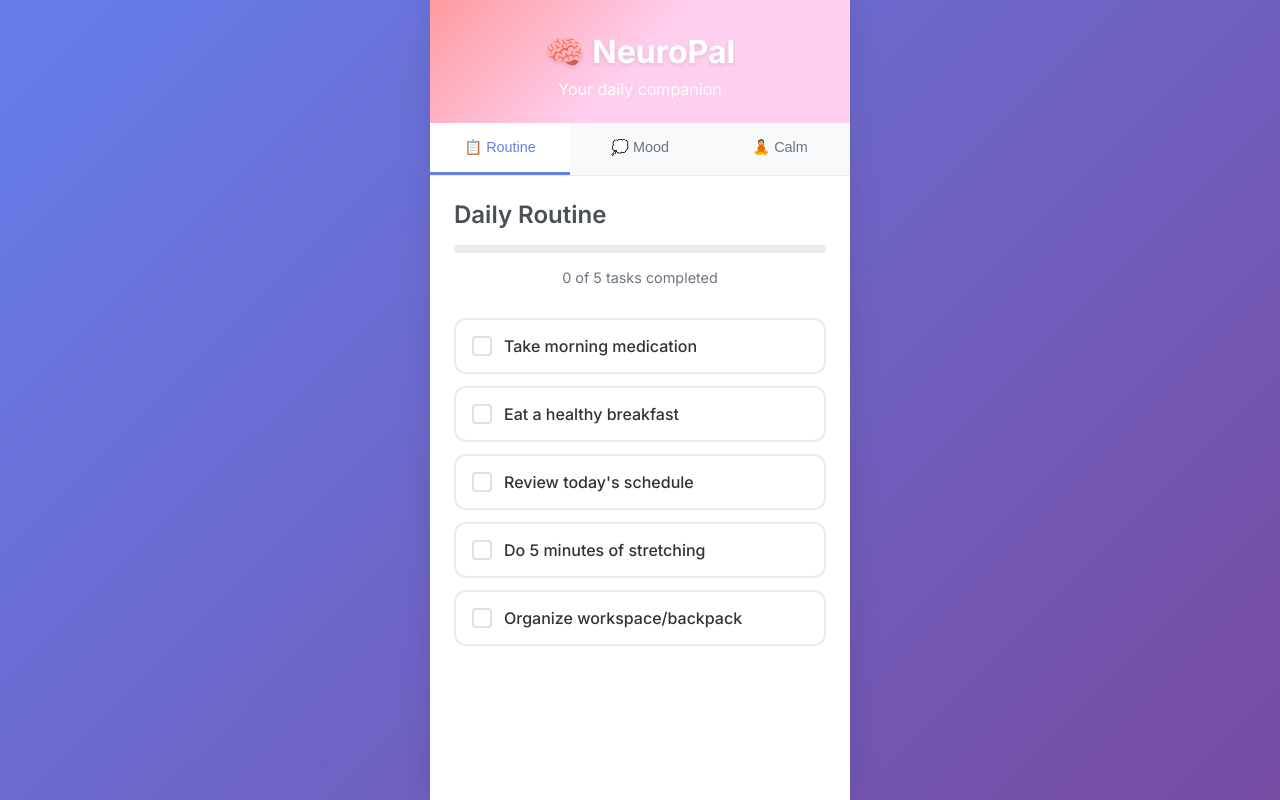
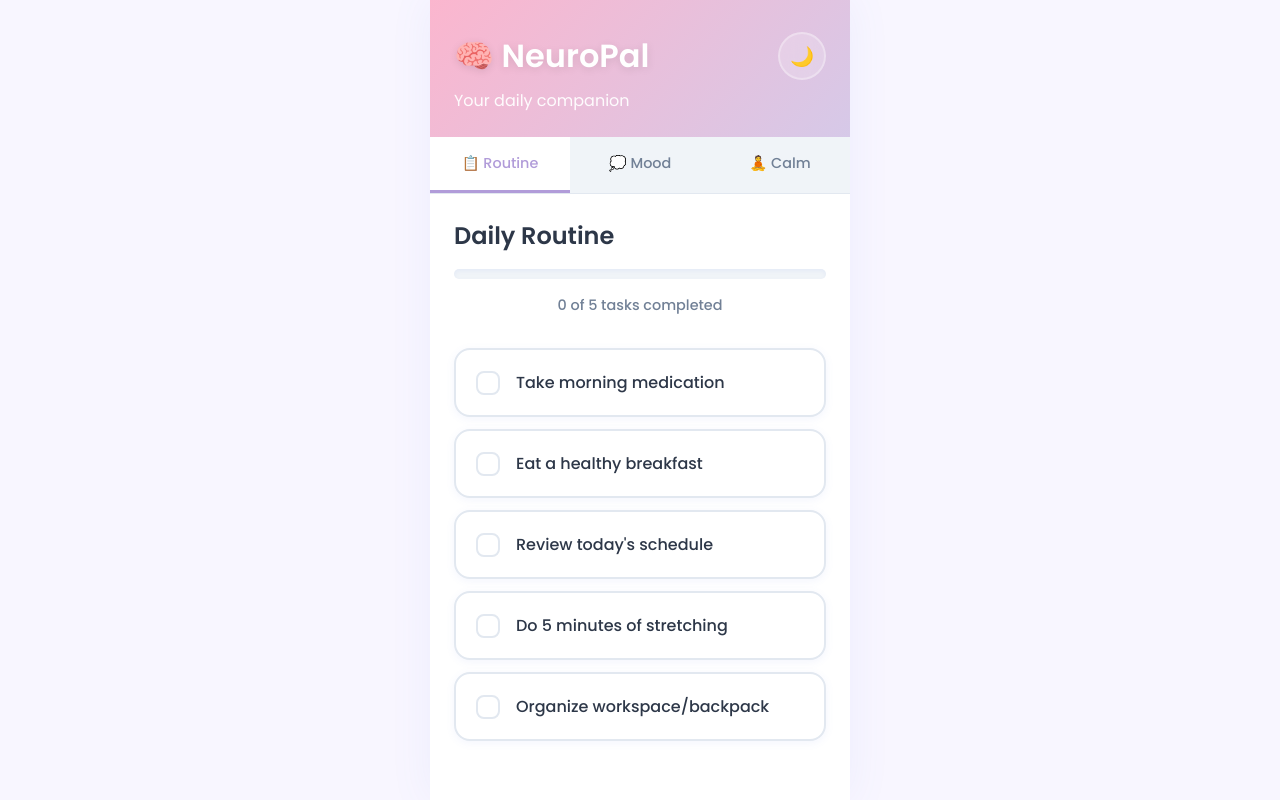
Before and after one commit to FryoPie/Neuro-pal, a React (Vite) app: page / in a window 1280 px wide. Built offline with nearby package versions, Linux system fonts and the light colour scheme.

Commit message:
Refined styling for neurodivergent teens with calm design

```diff
--- a/index.html
+++ b/index.html
@@ -5,7 +5,7 @@
     <link rel="icon" type="image/svg+xml" href="/vite.svg" />
     <meta name="viewport" content="width=device-width, initial-scale=1.0" />
     <title>NeuroPal - Your Daily Companion</title>
-    <link href="https://fonts.googleapis.com/css2?family=Inter:wght@300;400;500;600;700&display=swap" rel="stylesheet">
+    <link href="https://fonts.googleapis.com/css2?family=Poppins:wght@300;400;500;600;700&display=swap" rel="stylesheet">
   </head>
   <body>
     <div id="root"></div>
--- a/src/App.jsx
+++ b/src/App.jsx
@@ -1,12 +1,16 @@
-import React, { useState } from 'react';
+import React, { useState, useEffect } from 'react';
 import MoodEntry from './components/MoodEntry';
 import TaskCard from './components/TaskCard';
+import Toast from './components/Toast';
+import ThemeToggle from './components/ThemeToggle';
 
 function App() {
   const [activeTab, setActiveTab] = useState('routine');
   const [currentMood, setCurrentMood] = useState('');
   const [moodHistory, setMoodHistory] = useState([]);
   const [isPlayingSound, setIsPlayingSound] = useState(false);
+  const [toast, setToast] = useState(null);
+  const [theme, setTheme] = useState('light');
 
   const [tasks, setTasks] = useState([
     { id: 1, name: 'Take morning medication', done: false },
@@ -28,7 +32,30 @@ function App() {
     motivationalQuotes[Math.floor(Math.random() * motivationalQuotes.length)]
   );
 
+  // Apply theme to document root
+  useEffect(() => {
+    document.documentElement.setAttribute('data-theme', theme);
+  }, [theme]);
+
+  const showToast = (message, type = 'success') => {
+    setToast({ message, type });
+    setTimeout(() => setToast(null), 3000);
+  };
+
   const handleTaskToggle = (taskId) => {
+    const task = tasks.find(t => t.id === taskId);
+    if (!task.done) {
+      const encouragingMessages = [
+        "Amazing work! You're crushing it! 🎉",
+        "You're doing great! Keep it up! ⭐",
+        "Fantastic job! You should be proud! 🌟",
+        "Way to go! You're making progress! 💪",
+        "Excellent! You're taking care of yourself! 🎯"
+      ];
+      const randomMessage = encouragingMessages[Math.floor(Math.random() * encouragingMessages.length)];
+      showToast(randomMessage);
+    }
+
     setTasks(tasks.map(task =>
       task.id === taskId ? { ...task, done: !task.done } : task
     ));
@@ -45,14 +72,23 @@ function App() {
     // In a real app, you'd play/pause actual audio here
   };
 
+  const toggleTheme = () => {
+    setTheme(theme === 'light' ? 'dark' : 'light');
+  };
+
   const completedTasks = tasks.filter(task => task.done).length;
   const progressPercentage = (completedTasks / tasks.length) * 100;
 
   return (
     <div className="app">
       <header className="app-header">
-        <h1>🧠 NeuroPal</h1>
-        <p>Your daily companion</p>
+        <div className="header-content">
+          <div>
+            <h1>🧠 NeuroPal</h1>
+            <p>Your daily companion</p>
+          </div>
+          <ThemeToggle theme={theme} onToggle={toggleTheme} />
+        </div>
       </header>
 
       <nav className="tab-navigation">
@@ -168,6 +204,8 @@ function App() {
           </div>
         )}
       </main>
+
+      {toast && <Toast message={toast.message} type={toast.type} />}
     </div>
   );
 }
--- /dev/null
+++ b/src/components/ThemeToggle.jsx
@@ -0,0 +1,16 @@
+import React from 'react';
+
+const ThemeToggle = ({ theme, onToggle }) => {
+  return (
+    <button
+      className="theme-toggle"
+      onClick={onToggle}
+      aria-label={`Switch to ${theme === 'light' ? 'dark' : 'light'} theme`}
+      title={`Switch to ${theme === 'light' ? 'dark' : 'light'} theme`}
+    >
+      {theme === 'light' ? '🌙' : '☀️'}
+    </button>
+  );
+};
+
+export default ThemeToggle;
--- /dev/null
+++ b/src/components/Toast.jsx
@@ -0,0 +1,27 @@
+import React, { useEffect, useState } from 'react';
+
+const Toast = ({ message, type = 'success' }) => {
+  const [isVisible, setIsVisible] = useState(false);
+
+  useEffect(() => {
+    setIsVisible(true);
+    const timer = setTimeout(() => {
+      setIsVisible(false);
+    }, 2500);
+
+    return () => clearTimeout(timer);
+  }, []);
+
+  return (
+    <div className={`toast ${type} ${isVisible ? 'visible' : ''}`}>
+      <div className="toast-content">
+        <span className="toast-icon">
+          {type === 'success' ? '🎉' : '💡'}
+        </span>
+        <span className="toast-message">{message}</span>
+      </div>
+    </div>
+  );
+};
+
+export default Toast;
--- a/src/style.css
+++ b/src/style.css
@@ -1,3 +1,54 @@
+:root {
+  /* Light theme colors */
+  --bg-primary: #F8F6FF;
+  --bg-secondary: #FFFFFF;
+  --bg-tertiary: #F0F4F8;
+  --text-primary: #2D3748;
+  --text-secondary: #4A5568;
+  --text-muted: #718096;
+  --border-color: #E2E8F0;
+  --shadow-light: rgba(102, 126, 234, 0.08);
+  --shadow-medium: rgba(102, 126, 234, 0.15);
+
+  /* Calm color palette */
+  --lavender: #B19CD9;
+  --lavender-light: #D6C9E8;
+  --teal: #4FD1C7;
+  --teal-light: #81E6D9;
+  --pastel-blue: #90CDF4;
+  --pastel-blue-light: #BEE3F8;
+  --cream: #FFFBF0;
+  --soft-pink: #FBB6CE;
+  --soft-green: #9AE6B4;
+
+  /* Gradients */
+  --gradient-primary: linear-gradient(135deg, var(--lavender), var(--teal));
+  --gradient-secondary: linear-gradient(135deg, var(--soft-pink), var(--lavender-light));
+  --gradient-calm: linear-gradient(135deg, var(--pastel-blue), var(--teal-light));
+}
+
+[data-theme="dark"] {
+  --bg-primary: #1A202C;
+  --bg-secondary: #2D3748;
+  --bg-tertiary: #4A5568;
+  --text-primary: #F7FAFC;
+  --text-secondary: #E2E8F0;
+  --text-muted: #A0AEC0;
+  --border-color: #4A5568;
+  --shadow-light: rgba(0, 0, 0, 0.2);
+  --shadow-medium: rgba(0, 0, 0, 0.3);
+
+  --lavender: #9F7AEA;
+  --lavender-light: #B794F6;
+  --teal: #38B2AC;
+  --teal-light: #4FD1C7;
+  --pastel-blue: #63B3ED;
+  --pastel-blue-light: #90CDF4;
+  --cream: #2D3748;
+  --soft-pink: #ED64A6;
+  --soft-green: #68D391;
+}
+
 * {
   margin: 0;
   padding: 0;
@@ -5,46 +56,74 @@
 }
 
 body {
-  font-family: 'Inter', -apple-system, BlinkMacSystemFont, 'Segoe UI', 'Roboto', sans-serif;
-  background: linear-gradient(135deg, #667eea 0%, #764ba2 100%);
+  font-family: 'Poppins', -apple-system, BlinkMacSystemFont, 'Segoe UI', sans-serif;
+  background: var(--bg-primary);
   min-height: 100vh;
-  color: #333;
+  color: var(--text-primary);
+  transition: background-color 0.3s ease, color 0.3s ease;
 }
 
 .app {
   max-width: 420px;
   margin: 0 auto;
   min-height: 100vh;
-  background: #ffffff;
-  box-shadow: 0 0 30px rgba(0, 0, 0, 0.1);
+  background: var(--bg-secondary);
+  box-shadow: 0 0 40px var(--shadow-light);
+  transition: all 0.3s ease;
 }
 
 /* Header */
 .app-header {
-  background: linear-gradient(135deg, #ff9a9e 0%, #fecfef 50%, #fecfef 100%);
+  background: var(--gradient-secondary);
   padding: 2rem 1.5rem 1.5rem;
-  text-align: center;
-  color: #fff;
+  color: white;
+  position: relative;
+}
+
+.header-content {
+  display: flex;
+  justify-content: space-between;
+  align-items: flex-start;
 }
 
 .app-header h1 {
   font-size: 2rem;
-  font-weight: 700;
+  font-weight: 600;
   margin-bottom: 0.5rem;
-  text-shadow: 0 2px 4px rgba(0, 0, 0, 0.1);
+  text-shadow: 0 2px 8px rgba(0, 0, 0, 0.1);
 }
 
 .app-header p {
   font-size: 1rem;
-  opacity: 0.9;
+  opacity: 0.95;
   font-weight: 400;
+}
+
+.theme-toggle {
+  background: rgba(255, 255, 255, 0.2);
+  border: 2px solid rgba(255, 255, 255, 0.3);
+  border-radius: 50%;
+  width: 48px;
+  height: 48px;
+  display: flex;
+  align-items: center;
+  justify-content: center;
+  font-size: 1.2rem;
+  cursor: pointer;
+  transition: all 0.3s ease;
+  backdrop-filter: blur(10px);
+}
+
+.theme-toggle:hover {
+  background: rgba(255, 255, 255, 0.3);
+  transform: scale(1.05);
 }
 
 /* Navigation */
 .tab-navigation {
   display: flex;
-  background: #f8f9fa;
-  border-bottom: 1px solid #e9ecef;
+  background: var(--bg-tertiary);
+  border-bottom: 1px solid var(--border-color);
 }
 
 .tab-button {
@@ -54,21 +133,23 @@ body {
   background: transparent;
   font-size: 0.9rem;
   font-weight: 500;
-  color: #6c757d;
+  color: var(--text-muted);
   cursor: pointer;
   transition: all 0.3s ease;
   border-bottom: 3px solid transparent;
+  font-family: 'Poppins', sans-serif;
 }
 
 .tab-button:hover {
-  background: #e9ecef;
-  color: #495057;
+  background: var(--bg-secondary);
+  color: var(--text-secondary);
+  transform: translateY(-1px);
 }
 
 .tab-button.active {
-  color: #667eea;
-  border-bottom-color: #667eea;
-  background: #fff;
+  color: var(--lavender);
+  border-bottom-color: var(--lavender);
+  background: var(--bg-secondary);
 }
 
 /* Main Content */
@@ -79,7 +160,7 @@ body {
 
 /* Routine Tab */
 .routine-tab h2 {
-  color: #495057;
+  color: var(--text-primary);
   margin-bottom: 1rem;
   font-size: 1.5rem;
   font-weight: 600;
@@ -91,24 +172,43 @@ body {
 
 .progress-bar {
   width: 100%;
-  height: 8px;
-  background: #e9ecef;
-  border-radius: 4px;
+  height: 10px;
+  background: var(--bg-tertiary);
+  border-radius: 20px;
   overflow: hidden;
   margin: 1rem 0;
+  box-shadow: inset 0 2px 4px var(--shadow-light);
 }
 
 .progress-fill {
   height: 100%;
-  background: linear-gradient(90deg, #667eea, #764ba2);
-  border-radius: 4px;
-  transition: width 0.5s ease;
+  background: var(--gradient-primary);
+  border-radius: 20px;
+  transition: width 0.6s cubic-bezier(0.4, 0, 0.2, 1);
+  position: relative;
+}
+
+.progress-fill::after {
+  content: '';
+  position: absolute;
+  top: 0;
+  left: 0;
+  right: 0;
+  bottom: 0;
+  background: linear-gradient(90deg, transparent, rgba(255,255,255,0.3), transparent);
+  animation: shimmer 2s infinite;
+}
+
+@keyframes shimmer {
+  0% { transform: translateX(-100%); }
+  100% { transform: translateX(100%); }
 }
 
 .progress-text {
   font-size: 0.9rem;
-  color: #6c757d;
+  color: var(--text-muted);
   text-align: center;
+  font-weight: 500;
 }
 
 .tasks-container {
@@ -118,23 +218,25 @@ body {
 }
 
 .task-card {
-  background: #fff;
-  border: 2px solid #e9ecef;
-  border-radius: 12px;
-  padding: 1rem;
-  transition: all 0.3s ease;
+  background: var(--bg-secondary);
+  border: 2px solid var(--border-color);
+  border-radius: 16px;
+  padding: 1.25rem;
+  transition: all 0.3s cubic-bezier(0.4, 0, 0.2, 1);
   position: relative;
+  box-shadow: 0 2px 8px var(--shadow-light);
 }
 
 .task-card:hover {
-  border-color: #667eea;
-  transform: translateY(-1px);
-  box-shadow: 0 4px 12px rgba(102, 126, 234, 0.1);
+  border-color: var(--lavender);
+  transform: translateY(-2px);
+  box-shadow: 0 8px 25px var(--shadow-medium);
 }
 
 .task-card.completed {
-  background: #f8f9fa;
-  border-color: #28a745;
+  background: var(--bg-tertiary);
+  border-color: var(--soft-green);
+  box-shadow: 0 2px 8px rgba(154, 230, 180, 0.2);
 }
 
 .task-label {
@@ -150,64 +252,74 @@ body {
 }
 
 .checkmark {
-  width: 20px;
-  height: 20px;
-  border: 2px solid #dee2e6;
-  border-radius: 4px;
-  margin-right: 0.75rem;
+  width: 24px;
+  height: 24px;
+  border: 2px solid var(--border-color);
+  border-radius: 8px;
+  margin-right: 1rem;
   display: flex;
   align-items: center;
   justify-content: center;
   transition: all 0.3s ease;
+  background: var(--bg-secondary);
 }
 
 .task-checkbox:checked + .checkmark {
-  background: #28a745;
-  border-color: #28a745;
+  background: var(--soft-green);
+  border-color: var(--soft-green);
+  transform: scale(1.1);
 }
 
 .task-checkbox:checked + .checkmark::after {
   content: '✓';
   color: white;
-  font-weight: bold;
-  font-size: 0.8rem;
+  font-weight: 700;
+  font-size: 0.9rem;
 }
 
 .task-text {
   flex: 1;
   transition: all 0.3s ease;
+  color: var(--text-primary);
 }
 
 .task-card.completed .task-text {
   text-decoration: line-through;
-  color: #6c757d;
+  color: var(--text-muted);
 }
 
 .completion-icon {
-  font-size: 1.2rem;
+  font-size: 1.3rem;
   margin-left: 0.5rem;
+  animation: sparkle 0.6s ease-in-out;
+}
+
+@keyframes sparkle {
+  0%, 100% { transform: scale(1) rotate(0deg); }
+  50% { transform: scale(1.2) rotate(180deg); }
 }
 
 .celebration {
-  background: linear-gradient(135deg, #ff9a9e, #fecfef);
+  background: var(--gradient-secondary);
   color: white;
   padding: 1.5rem;
-  border-radius: 12px;
+  border-radius: 16px;
   text-align: center;
   font-weight: 600;
   font-size: 1.1rem;
   margin-top: 1.5rem;
-  animation: celebrate 0.5s ease-in-out;
+  animation: celebrate 0.6s cubic-bezier(0.68, -0.55, 0.265, 1.55);
+  box-shadow: 0 8px 25px var(--shadow-medium);
 }
 
 @keyframes celebrate {
-  0% { transform: scale(0.9); opacity: 0; }
-  100% { transform: scale(1); opacity: 1; }
+  0% { transform: scale(0.8) translateY(20px); opacity: 0; }
+  100% { transform: scale(1) translateY(0); opacity: 1; }
 }
 
 /* Mood Tab */
 .mood-tab h2 {
-  color: #495057;
+  color: var(--text-primary);
   margin-bottom: 1.5rem;
   font-size: 1.5rem;
   font-weight: 600;
@@ -221,58 +333,83 @@ body {
 .mood-grid {
   display: grid;
   grid-template-columns: repeat(2, 1fr);
-  gap: 0.75rem;
+  gap: 1rem;
 }
 
 .mood-button {
-  background: #fff;
-  border: 2px solid #e9ecef;
-  border-radius: 12px;
-  padding: 1rem;
+  background: var(--bg-secondary);
+  border: 2px solid var(--border-color);
+  border-radius: 16px;
+  padding: 1.25rem;
   cursor: pointer;
-  transition: all 0.3s ease;
+  transition: all 0.3s cubic-bezier(0.4, 0, 0.2, 1);
   display: flex;
   flex-direction: column;
   align-items: center;
-  gap: 0.5rem;
+  gap: 0.75rem;
+  box-shadow: 0 2px 8px var(--shadow-light);
+  position: relative;
+  overflow: hidden;
+}
+
+.mood-button::before {
+  content: '';
+  position: absolute;
+  top: 0;
+  left: 0;
+  right: 0;
+  bottom: 0;
+  background: var(--mood-color-light, var(--lavender-light));
+  opacity: 0;
+  transition: opacity 0.3s ease;
 }
 
 .mood-button:hover {
-  border-color: #667eea;
-  transform: translateY(-2px);
-  box-shadow: 0 4px 12px rgba(102, 126, 234, 0.1);
+  transform: translateY(-3px);
+  box-shadow: 0 8px 25px var(--shadow-medium);
+  border-color: var(--mood-color, var(--lavender));
+}
+
+.mood-button:hover::before {
+  opacity: 0.1;
 }
 
 .mood-button.active {
-  border-color: #667eea;
-  background: linear-gradient(135deg, #667eea, #764ba2);
+  border-color: var(--mood-color, var(--lavender));
+  background: var(--mood-color, var(--lavender));
   color: white;
+  transform: scale(1.05);
 }
 
 .mood-emoji {
-  font-size: 2rem;
+  font-size: 2.5rem;
+  position: relative;
+  z-index: 1;
 }
 
 .mood-label {
   font-size: 0.9rem;
   font-weight: 500;
+  position: relative;
+  z-index: 1;
 }
 
 .current-mood {
-  background: #f8f9fa;
-  padding: 1rem;
-  border-radius: 12px;
+  background: var(--bg-tertiary);
+  padding: 1.25rem;
+  border-radius: 16px;
   text-align: center;
   margin-bottom: 1.5rem;
+  border: 1px solid var(--border-color);
 }
 
 .mood-display {
-  font-size: 1.5rem;
+  font-size: 1.8rem;
   margin-left: 0.5rem;
 }
 
 .mood-history h3 {
-  color: #495057;
+  color: var(--text-primary);
   margin-bottom: 1rem;
   font-size: 1.2rem;
   font-weight: 600;
@@ -281,27 +418,24 @@ body {
 .mood-timeline {
   display: flex;
   flex-direction: column;
-  gap: 0.5rem;
+  gap: 0.75rem;
 }
 
 .mood-entry {
   display: flex;
   align-items: center;
   justify-content: space-between;
-  background: #fff;
-  padding: 0.75rem 1rem;
-  border-radius: 8px;
-  border: 1px solid #e9ecef;
+  background: var(--bg-secondary);
+  padding: 1rem 1.25rem;
+  border-radius: 12px;
+  border: 1px solid var(--border-color);
+  box-shadow: 0 2px 4px var(--shadow-light);
 }
 
 .mood-time {
   font-size: 0.9rem;
-  color: #6c757d;
+  color: var(--text-muted);
   font-weight: 500;
-}
-
-.mood-emoji {
-  font-size: 1.5rem;
 }
 
 /* Calm Tab */
@@ -310,7 +444,7 @@ body {
 }
 
 .calm-tab h2 {
-  color: #495057;
+  color: var(--text-primary);
   margin-bottom: 2rem;
   font-size: 1.5rem;
   font-weight: 600;
@@ -334,19 +468,20 @@ body {
   width: 150px;
   height: 150px;
   border-radius: 50%;
-  background: linear-gradient(135deg, #667eea, #764ba2);
+  background: var(--gradient-calm);
   animation: breathe 4s ease-in-out infinite;
-  opacity: 0.8;
+  opacity: 0.9;
+  box-shadow: 0 0 30px var(--shadow-medium);
 }
 
 @keyframes breathe {
   0%, 100% { transform: scale(1); }
-  50% { transform: scale(1.1); }
+  50% { transform: scale(1.15); }
 }
 
 .breathing-text {
   position: absolute;
-  color: #495057;
+  color: var(--text-primary);
   font-weight: 500;
   font-size: 1rem;
 }
@@ -356,15 +491,16 @@ body {
 }
 
 .motivational-quote {
-  background: linear-gradient(135deg, #ff9a9e, #fecfef);
+  background: var(--gradient-secondary);
   color: white;
-  padding: 1.5rem;
-  border-radius: 12px;
+  padding: 1.75rem;
+  border-radius: 16px;
   font-size: 1.1rem;
   font-weight: 500;
-  line-height: 1.5;
+  line-height: 1.6;
   border: none;
   font-style: italic;
+  box-shadow: 0 8px 25px var(--shadow-medium);
 }
 
 .sound-section {
@@ -372,29 +508,31 @@ body {
 }
 
 .sound-button {
-  background: linear-gradient(135deg, #667eea, #764ba2);
+  background: var(--gradient-primary);
   color: white;
   border: none;
-  padding: 1rem 2rem;
-  border-radius: 25px;
+  padding: 1.25rem 2.5rem;
+  border-radius: 30px;
   font-size: 1rem;
   font-weight: 600;
   cursor: pointer;
-  transition: all 0.3s ease;
+  transition: all 0.3s cubic-bezier(0.4, 0, 0.2, 1);
   margin-bottom: 1rem;
+  font-family: 'Poppins', sans-serif;
+  box-shadow: 0 4px 15px var(--shadow-medium);
 }
 
 .sound-button:hover {
   transform: translateY(-2px);
-  box-shadow: 0 6px 20px rgba(102, 126, 234, 0.3);
+  box-shadow: 0 8px 25px var(--shadow-medium);
 }
 
 .sound-button.playing {
-  background: linear-gradient(135deg, #28a745, #20c997);
+  background: var(--gradient-calm);
 }
 
 .sound-status {
-  color: #28a745;
+  color: var(--teal);
   font-weight: 500;
   font-size: 0.9rem;
   animation: pulse 2s ease-in-out infinite;
@@ -403,6 +541,42 @@ body {
 @keyframes pulse {
   0%, 100% { opacity: 1; }
   50% { opacity: 0.7; }
+}
+
+/* Toast Notifications */
+.toast {
+  position: fixed;
+  top: 20px;
+  right: 20px;
+  background: var(--bg-secondary);
+  border: 2px solid var(--soft-green);
+  border-radius: 16px;
+  padding: 1rem 1.25rem;
+  box-shadow: 0 8px 25px var(--shadow-medium);
+  transform: translateX(100%);
+  transition: all 0.4s cubic-bezier(0.68, -0.55, 0.265, 1.55);
+  z-index: 1000;
+  max-width: 300px;
+}
+
+.toast.visible {
+  transform: translateX(0);
+}
+
+.toast-content {
+  display: flex;
+  align-items: center;
+  gap: 0.75rem;
+}
+
+.toast-icon {
+  font-size: 1.2rem;
+}
+
+.toast-message {
+  color: var(--text-primary);
+  font-weight: 500;
+  font-size: 0.9rem;
 }
 
 /* Responsive Design */
@@ -417,11 +591,11 @@ body {
 
   .mood-grid {
     grid-template-columns: repeat(2, 1fr);
-    gap: 0.5rem;
+    gap: 0.75rem;
   }
 
   .mood-button {
-    padding: 0.75rem;
+    padding: 1rem;
   }
 
   .breathing-circle {
@@ -433,19 +607,54 @@ body {
     width: 120px;
     height: 120px;
   }
+
+  .toast {
+    right: 10px;
+    left: 10px;
+    max-width: none;
+  }
 }
 
 /* Accessibility */
 @media (prefers-reduced-motion: reduce) {
   .breathing-animation,
   .celebration,
-  .sound-status {
+  .sound-status,
+  .progress-fill::after,
+  .completion-icon {
     animation: none;
   }
 
   .task-card:hover,
   .mood-button:hover,
-  .sound-button:hover {
+  .sound-button:hover,
+  .theme-toggle:hover {
     transform: none;
   }
+
+  .toast {
+    transition: opacity 0.3s ease;
+  }
 }
+
+/* Focus styles for accessibility */
+.tab-button:focus,
+.task-checkbox:focus + .checkmark,
+.mood-button:focus,
+.sound-button:focus,
+.theme-toggle:focus {
+  outline: 2px solid var(--lavender);
+  outline-offset: 2px;
+}
+
+/* High contrast mode support */
+@media (prefers-contrast: high) {
+  .task-card,
+  .mood-button {
+    border-width: 3px;
+  }
+
+  .checkmark {
+    border-width: 3px;
+  }
+}
```
Also changed, not shown: src/components/MoodEntry.jsx (+12 -8 lines).
